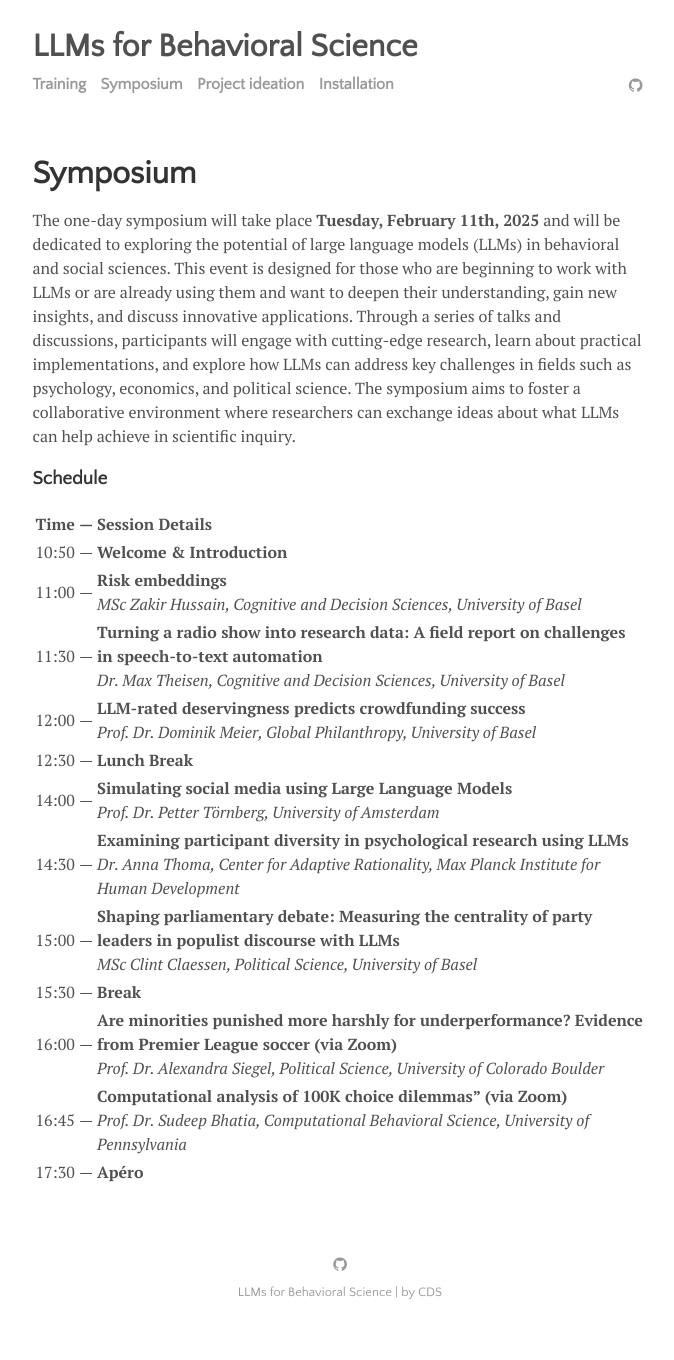
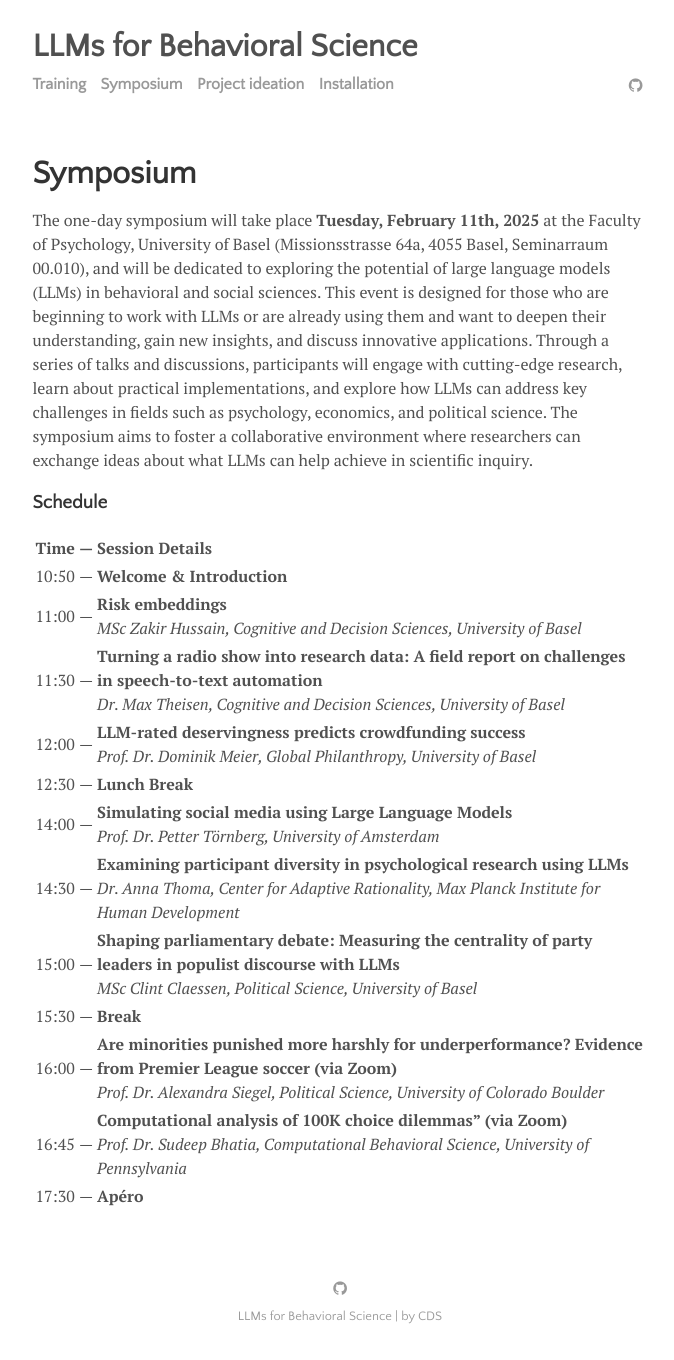
Before and after one commit to cdsbasel/LLM4BeSci_2025Unibas, a Jekyll site: the page built from menu/symposium.md, in a window 1280 px wide. Shown: the whole page, without its empty margins (300-974 px from the left). Built offline with Jekyll 4.4.1, drawn with Linux system fonts in a browser that asks for light colours; before the commit the page ends 1336 px from its top, so only the background shows below that.

Commit message:
update symposium

```diff
--- a/menu/symposium.md
+++ b/menu/symposium.md
@@ -4,7 +4,7 @@ title: Symposium
 ---
 
 
-The one-day symposium will take place **Tuesday, February 11th, 2025** and will be dedicated to exploring the potential of large language models (LLMs) in behavioral and social sciences. This event is designed for those who are beginning to work with LLMs or are already using them and want to deepen their understanding, gain new insights, and discuss innovative applications. Through a series of talks and discussions, participants will engage with cutting-edge research, learn about practical implementations, and explore how LLMs can address key challenges in fields such as psychology, economics, and political science. The symposium aims to foster a collaborative environment where researchers can exchange ideas about what LLMs can help achieve in scientific inquiry.
+The one-day symposium will take place **Tuesday, February 11th, 2025** at the Faculty of Psychology, University of Basel (Missionsstrasse 64a, 4055 Basel, Seminarraum 00.010), and will be dedicated to exploring the potential of large language models (LLMs) in behavioral and social sciences. This event is designed for those who are beginning to work with LLMs or are already using them and want to deepen their understanding, gain new insights, and discuss innovative applications. Through a series of talks and discussions, participants will engage with cutting-edge research, learn about practical implementations, and explore how LLMs can address key challenges in fields such as psychology, economics, and political science. The symposium aims to foster a collaborative environment where researchers can exchange ideas about what LLMs can help achieve in scientific inquiry.
 
 ### Schedule
 
```
Also changed, not shown: 2 other files.
